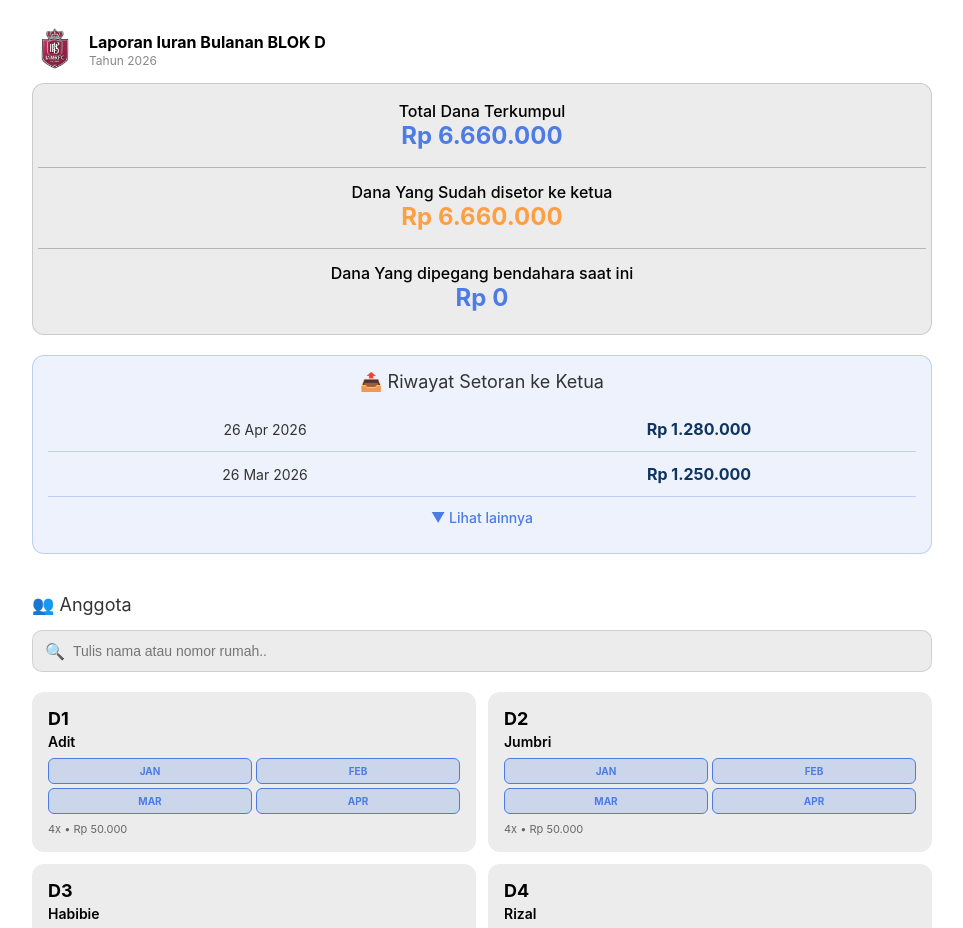
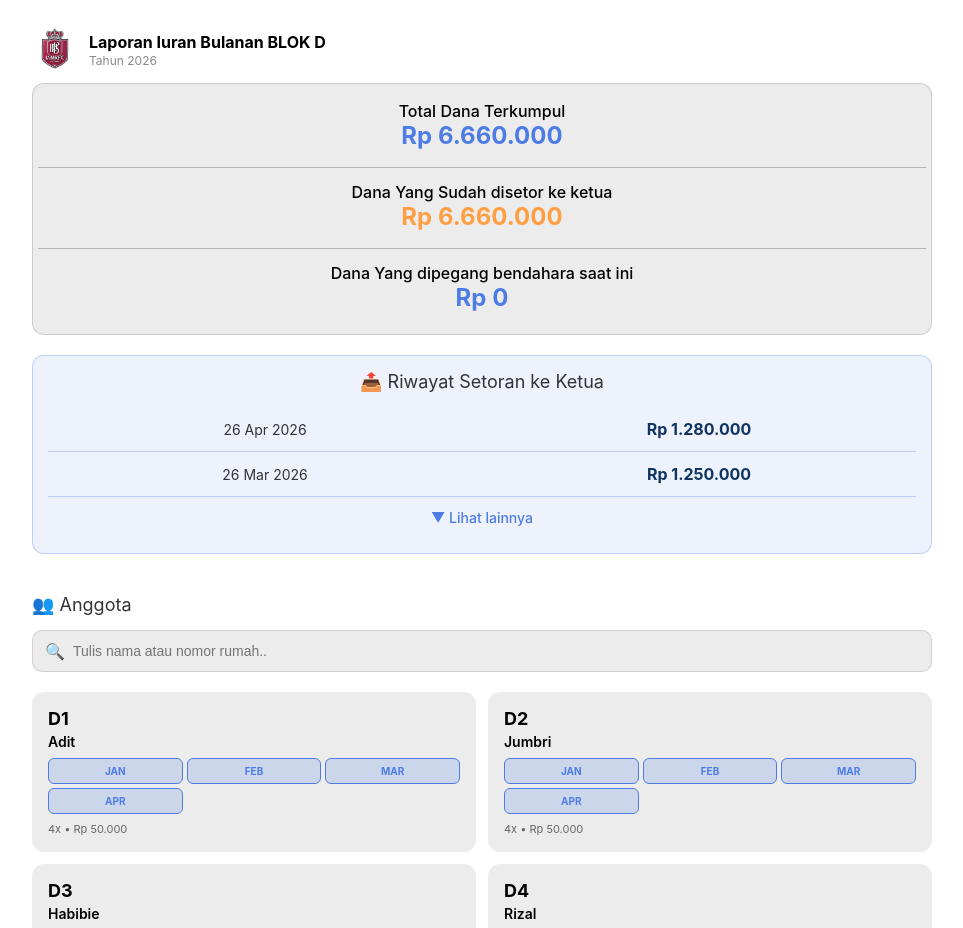
Before and after one commit to aloyb/blokd-app, a Next.js app in the folder blokd-app/: page / in a window 1280 px wide. Shown: the top 928 px of the page, without its empty margins (158-1121 px from the left). Built offline with nearby package versions, Linux system fonts and the light colour scheme.

Commit message:
Change months grid to 3 columns

```diff
--- a/blokd-app/pages/index.js
+++ b/blokd-app/pages/index.js
@@ -207,7 +207,7 @@ const styles = {
   memberName: { fontSize: '14px', fontWeight: '600', marginBottom: '8px', color: '#000' },
   memberStatusNegative: { background: 'rgba(255,71,87,0.2)', border: '1px solid #ff4757', borderRadius: '6px', padding: '6px 4px', textAlign: 'center', color: '#ff4757', fontWeight: 'bold', fontSize: '13px' },
   memberPaid: { fontSize: '11px', color: '#666', marginTop: '8px' },
-  monthsGrid: { display: 'grid', gridTemplateColumns: 'repeat(2, 1fr)', gap: '4px' },
+  monthsGrid: { display: 'grid', gridTemplateColumns: 'repeat(3, 1fr)', gap: '4px' },
   monthItem: { background: 'rgba(77,124,229,0.2)', border: '1px solid #4D7CE5', borderRadius: '6px', padding: '6px 4px', textAlign: 'center' },
   monthName: { fontSize: '10px', fontWeight: 'bold', textTransform: 'uppercase', color: '#4D7CE5' },
   pagination: { display: 'flex', justifyContent: 'center', alignItems: 'center', gap: '12px', marginTop: '20px', padding: '16px 0' },
```
